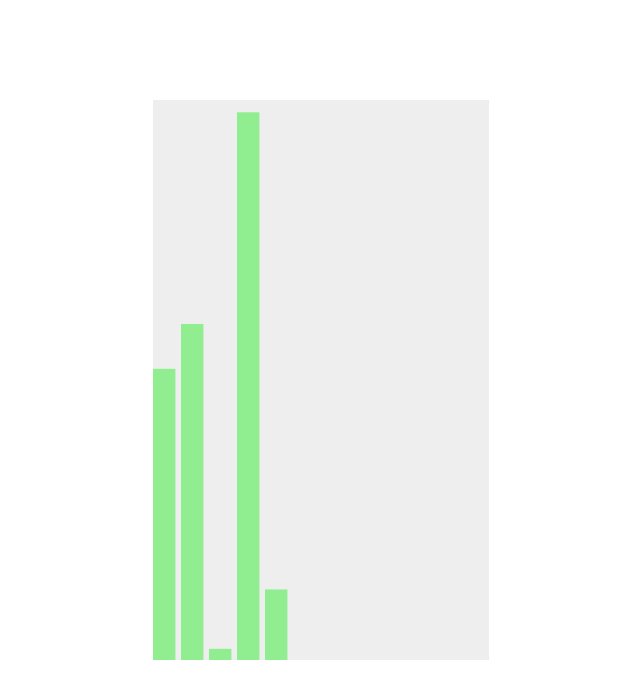
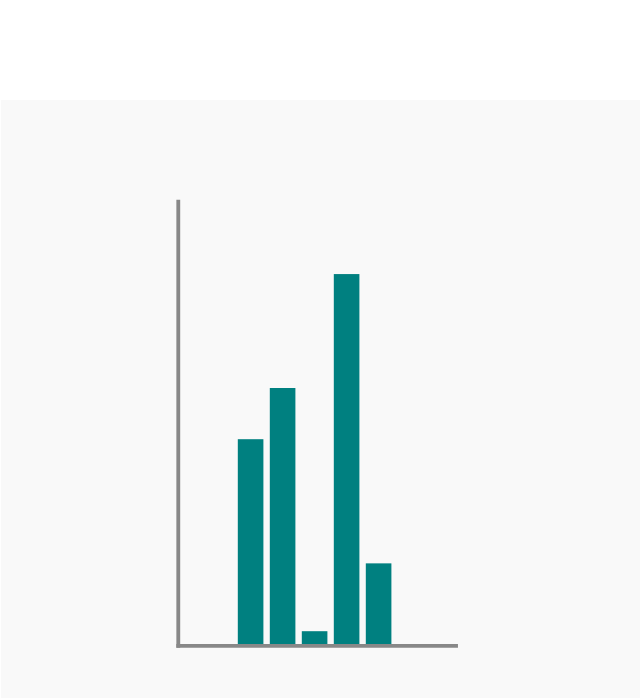
Before and after one commit to DiegoLgr/graficas-svg, an Angular app in the folder svg/: page /barchart in a window 1280 px wide. Shown: the top 698 px of the page, without its empty margins (319-959 px from the left). Built offline with nearby package versions, Linux system fonts and the light colour scheme.

Commit message:
modelo de datos

```diff
--- a/svg/src/app/barchart/barchart.component.css
+++ b/svg/src/app/barchart/barchart.component.css
@@ -2,10 +2,14 @@ svg {
     display: block;
     margin: 100px auto;
 
-    height: 70vh;
-    background: #eee;
+    height: 80vh;
+    background: #f9f9f9;
 }
 
 .programming {
-    fill: LightGreen;
+    fill: Teal;
 }
+
+.axis {
+    stroke: #888;
+}
--- a/svg/src/app/barchart/barchart.component.html
+++ b/svg/src/app/barchart/barchart.component.html
@@ -1,9 +1,25 @@
-
 <svg version="1.1" [attr.viewBox]="viewBox">
 
+
+<!-- Bars -->
 <rect *ngFor="let bar of bars"
+    (click)="log(bar)"
     [ngClass]="bar.clases"
     [attr.x]="bar.x" [attr.y]="bar.y"
     [attr.width]="bar.width" [attr.height]="bar.height" />
 
+
+<!-- Axis -->
+<line
+    class="axis"
+    [attr.stroke-width]="axisw"
+    [attr.x1]="verticalAxis.x1" [attr.x2]="verticalAxis.x2" [attr.y1]="verticalAxis.y1" [attr.y2]="verticalAxis.y2" />
+
+<line
+    class="axis"
+    [attr.stroke-width]="axisw"
+    [attr.x1]="horizontalAxis.x1" [attr.x2]="horizontalAxis.x2" [attr.y1]="horizontalAxis.y1" [attr.y2]="horizontalAxis.y2" />
+
+
+
 </svg>
--- a/svg/src/app/barchart/barchart.component.ts
+++ b/svg/src/app/barchart/barchart.component.ts
@@ -8,22 +8,53 @@ import { Component, OnInit } from '@angular/core';
 export class BarchartComponent implements OnInit {
 
     height = 500;
-    width = 300;
+    width = 500;
+    axisw = 3;
+    margl = 140;
+    margb = 75;
+    chart;
+    verticalAxis;
+    horizontalAxis;
 
     viewBox;
 
-    data = [260, 300, 10, 489, 63];
+    data = [160, 200, 10, 289, 63];
     bars;
 
     constructor() {
         this.viewBox = ` 0 0 ${this.width} ${this.height}`;
 
+        this.chart = {
+            tlx: this.margl,
+            tly: 75,
+            trx: this.width - this.margl,
+            try: 75,
+            blx: this.margl,
+            bly: this.height - this.margb,
+            brx: this.width - this.margl,
+            bry: this.height - this.margb,
+        }
+        this.verticalAxis = {
+            x1: this.chart.tlx - this.axisw/2,
+            x2: this.chart.blx - this.axisw/2,
+            y1: this.chart.tly + this.axisw,
+            y2: this.chart.bly + this.axisw,
+        }
+        this.horizontalAxis = {
+            x1: this.chart.blx - this.axisw,
+            x2: this.chart.brx - this.axisw,
+            y1: this.chart.bly + this.axisw/2,
+            y2: this.chart.bry + this.axisw/2,
+        }
+
+        const offset = 45;
         const bw =  20;
         const bm =  5;
         this.bars = this.data.map((bar, i) => {
             return {
-                x: i * (bw + bm),
-                y: this.height - bar,
+                id: i,
+                x: this.chart.blx + offset + i * (bw + bm),
+                y: this.chart.bly - bar,
                 width: bw,
                 height: bar,
                 clases: "programming",
@@ -35,4 +66,7 @@ export class BarchartComponent implements OnInit {
     ngOnInit(): void {
     }
 
+    log(bar){
+        console.log("una barra", bar);
+    }
 }
```
Also changed, not shown: 2 other files (tests, documents, lock files or other folders).
